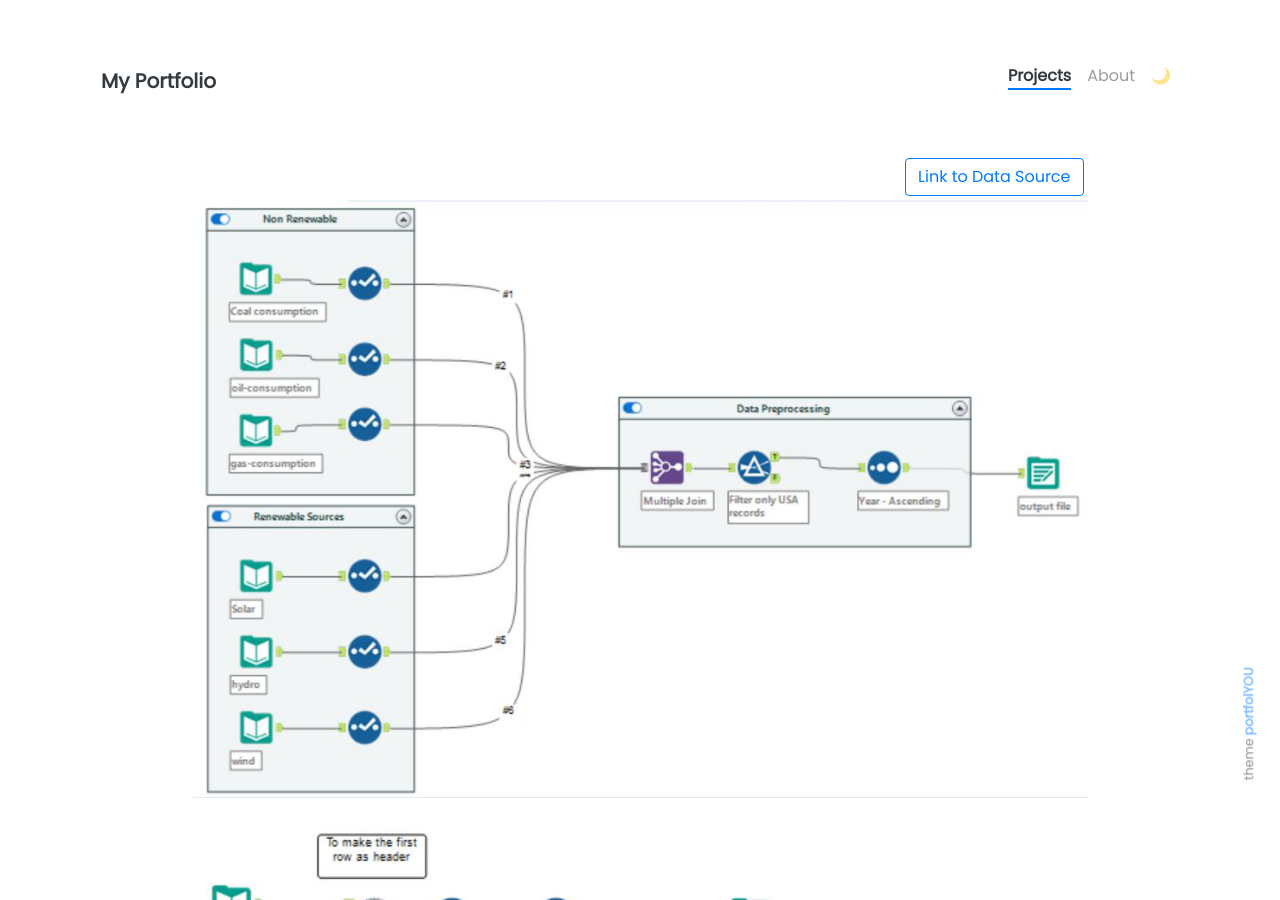
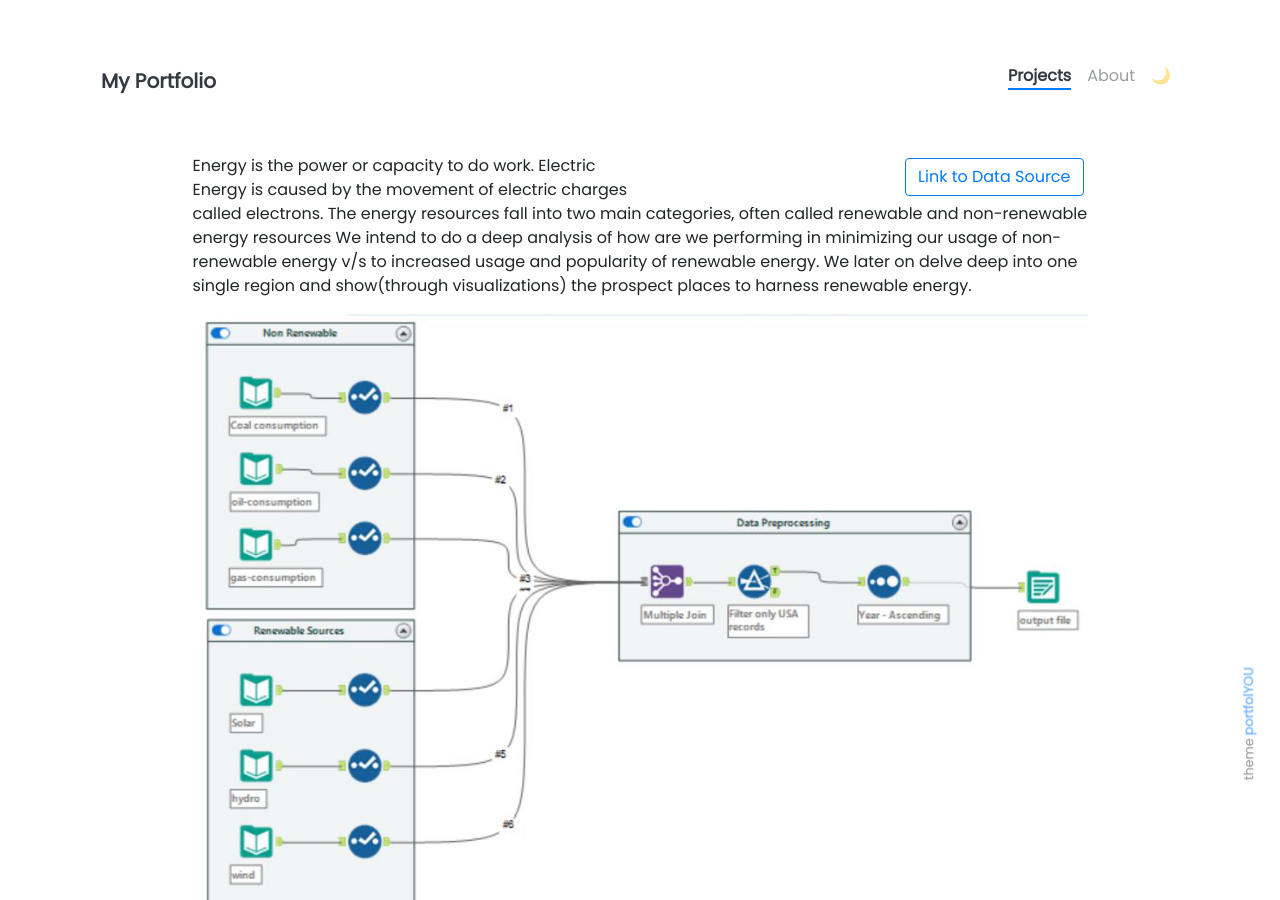
Before and after one commit to akshant10/akshant10.github.io, a Jekyll site: the page built from _projects/pro8.md, in a window 1280 px wide and 900 px high. Built offline with Jekyll 4.4.1, drawn with Linux system fonts in a browser that asks for light colours; nearby versions of some CDN libraries.

Commit message:
Update pro8.md

```diff
--- a/_projects/pro8.md
+++ b/_projects/pro8.md
@@ -12,6 +12,9 @@ custom_js:
 <div class="right">
 {% include elements/button.html link="https://airquality.cpcb.gov.in/AQI_India/" text="Link to Data Source" %}
 </div>
+
+Energy is the power or capacity to do work. Electric Energy is caused by the movement of electric charges called electrons. The energy resources fall into two main categories, often called renewable and non-renewable energy resources We intend to do a deep analysis of how are we performing in minimizing our usage of non-renewable energy v/s to increased usage and popularity of renewable energy. We later on delve deep into one single region and show(through visualizations) the prospect places to harness renewable energy.
+
 <img src="../assets/images/fig31.png" alt="image"/>
 <img src="../assets/images/fig32.png" alt="image"/>
 
```
